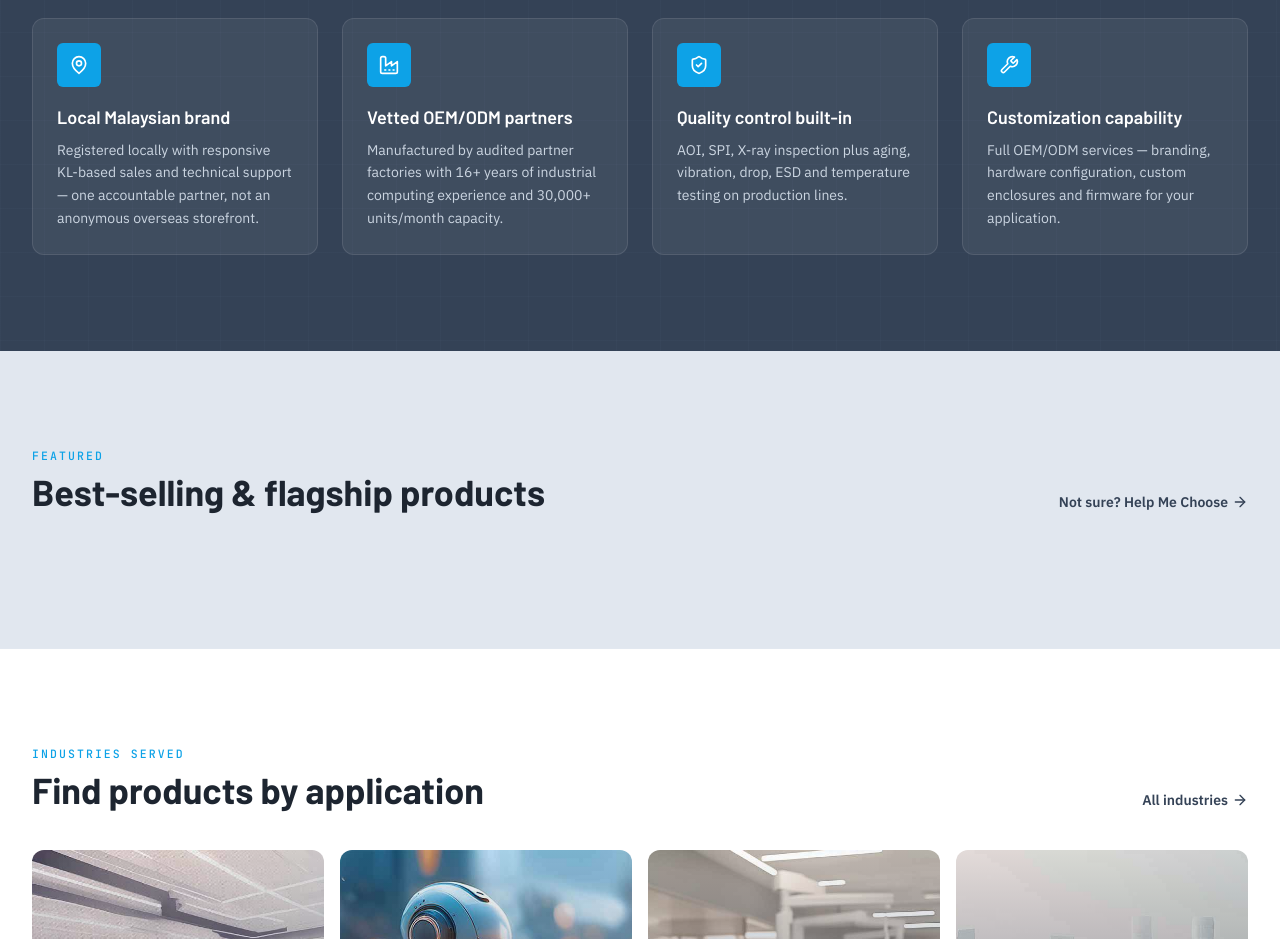
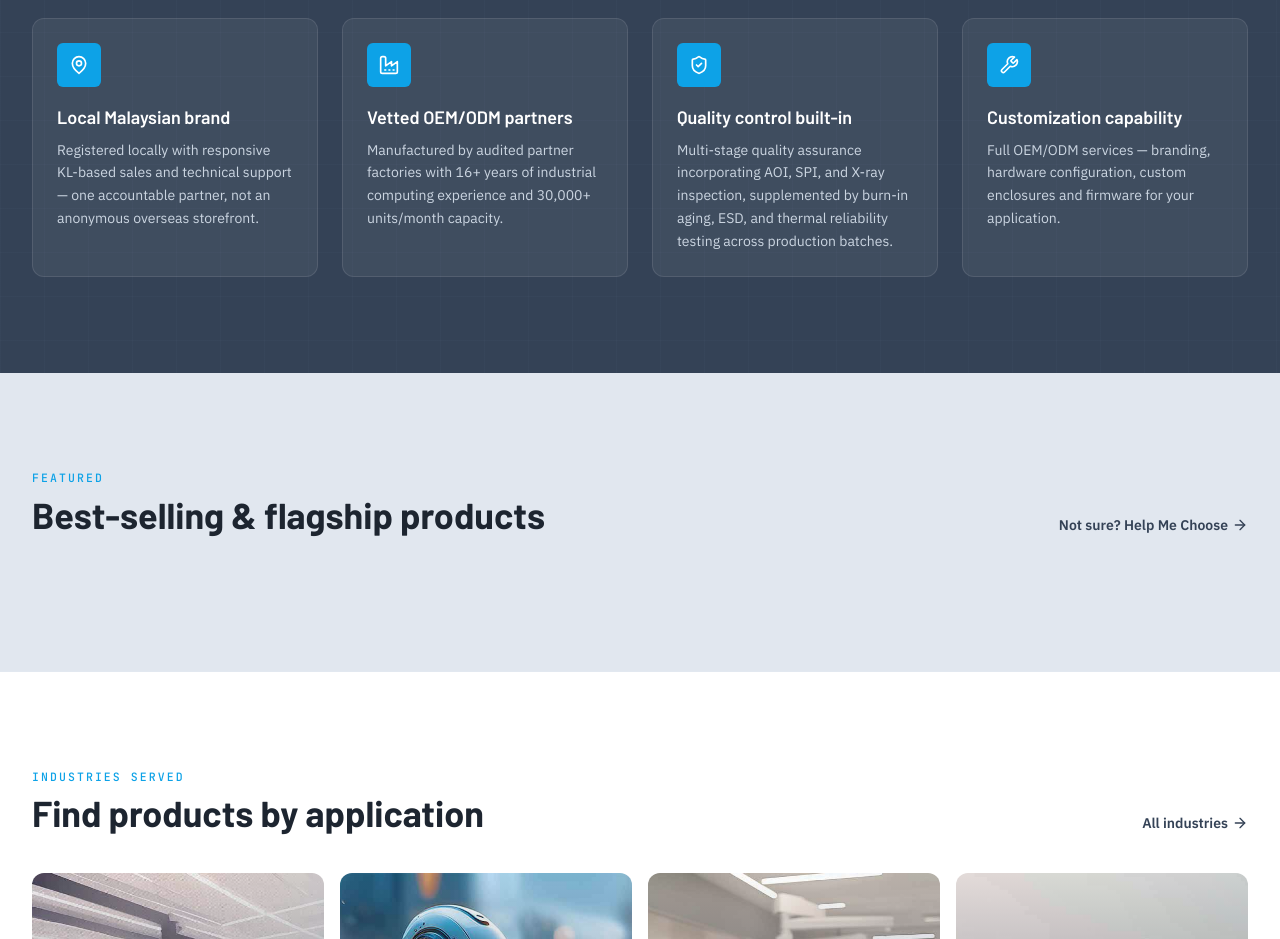
Before and after one commit to sjteo398/techup-catalog, a React (Vite) app: page / in a window 1280 px wide. Shown: the part 3000-3939 px from the top of the page. Built offline with nearby package versions, Linux system fonts and the light colour scheme; a web font is replaced by a local one.

Commit message:
Refine Quality Control card description to be more conservative and enterprise-aligned

```diff
--- a/src/pages/About.jsx
+++ b/src/pages/About.jsx
@@ -7,13 +7,13 @@ import Layout from "@/components/layout/Layout";
 const milestones = [
   ["2009", "Partner manufacturing operations founded — industrial control boards & systems."],
   ["2015", "Expanded OEM/ODM services across panel PCs, box PCs and network appliances."],
-  ["2022", "Full in-line QC: AOI, SPI, X-ray, aging, vibration, drop & ESD testing."],
+  ["2022", "Standardized in-line QC: AOI, SPI, X-ray inspection, burn-in aging & ESD testing."],
   ["2026", "Quartzar launches as the Malaysian brand front — local accountability, global scale."],
 ];
 
 const qc = [
-  { icon: Microscope, title: "Inspection", body: "AOI, SPI and X-ray inspection on every production batch." },
-  { icon: ClipboardCheck, title: "Reliability testing", body: "Aging, temperature, vibration, drop, ESD, durability and key-lifespan tests." },
+  { icon: Microscope, title: "Inspection", body: "AOI, SPI and X-ray inspection across manufacturing production batches." },
+  { icon: ClipboardCheck, title: "Reliability testing", body: "Burn-in aging, thermal, ESD, and environmental reliability testing across production lines." },
   { icon: Factory, title: "Capacity", body: "8,000 m² partner facility, 180+ staff, ~30,000 units/month." },
 ];
 
--- a/src/pages/Home.jsx
+++ b/src/pages/Home.jsx
@@ -10,7 +10,7 @@ import api from "@/lib/apiClient";
 const trust = [
   { icon: MapPin, title: "Local Malaysian brand", body: "Registered locally with responsive KL-based sales and technical support — one accountable partner, not an anonymous overseas storefront." },
   { icon: Factory, title: "Vetted OEM/ODM partners", body: "Manufactured by audited partner factories with 16+ years of industrial computing experience and 30,000+ units/month capacity." },
-  { icon: ShieldCheck, title: "Quality control built-in", body: "AOI, SPI, X-ray inspection plus aging, vibration, drop, ESD and temperature testing on production lines." },
+  { icon: ShieldCheck, title: "Quality control built-in", body: "Multi-stage quality assurance incorporating AOI, SPI, and X-ray inspection, supplemented by burn-in aging, ESD, and thermal reliability testing across production batches." },
   { icon: Wrench, title: "Customization capability", body: "Full OEM/ODM services — branding, hardware configuration, custom enclosures and firmware for your application." },
 ];
 
```
